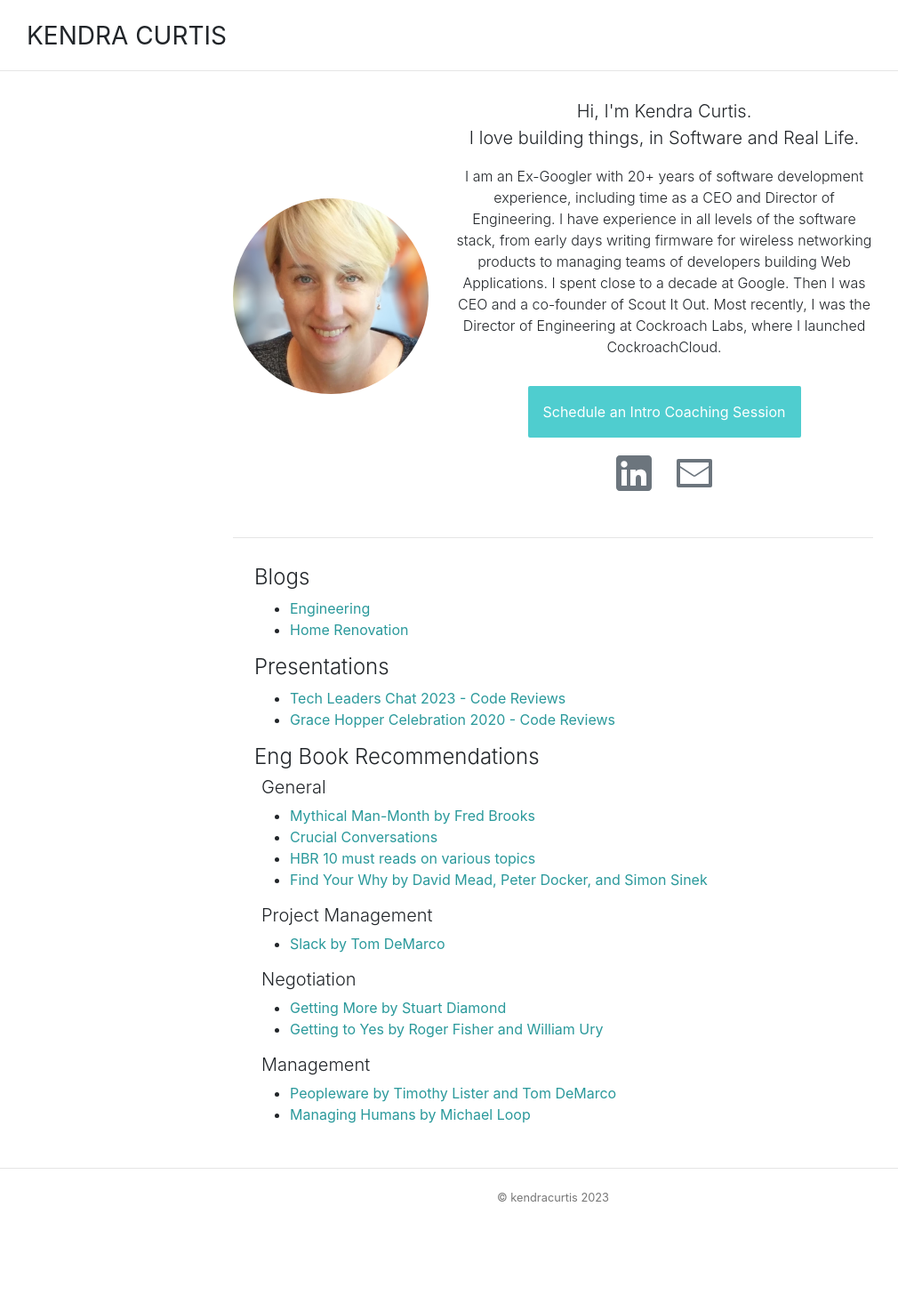
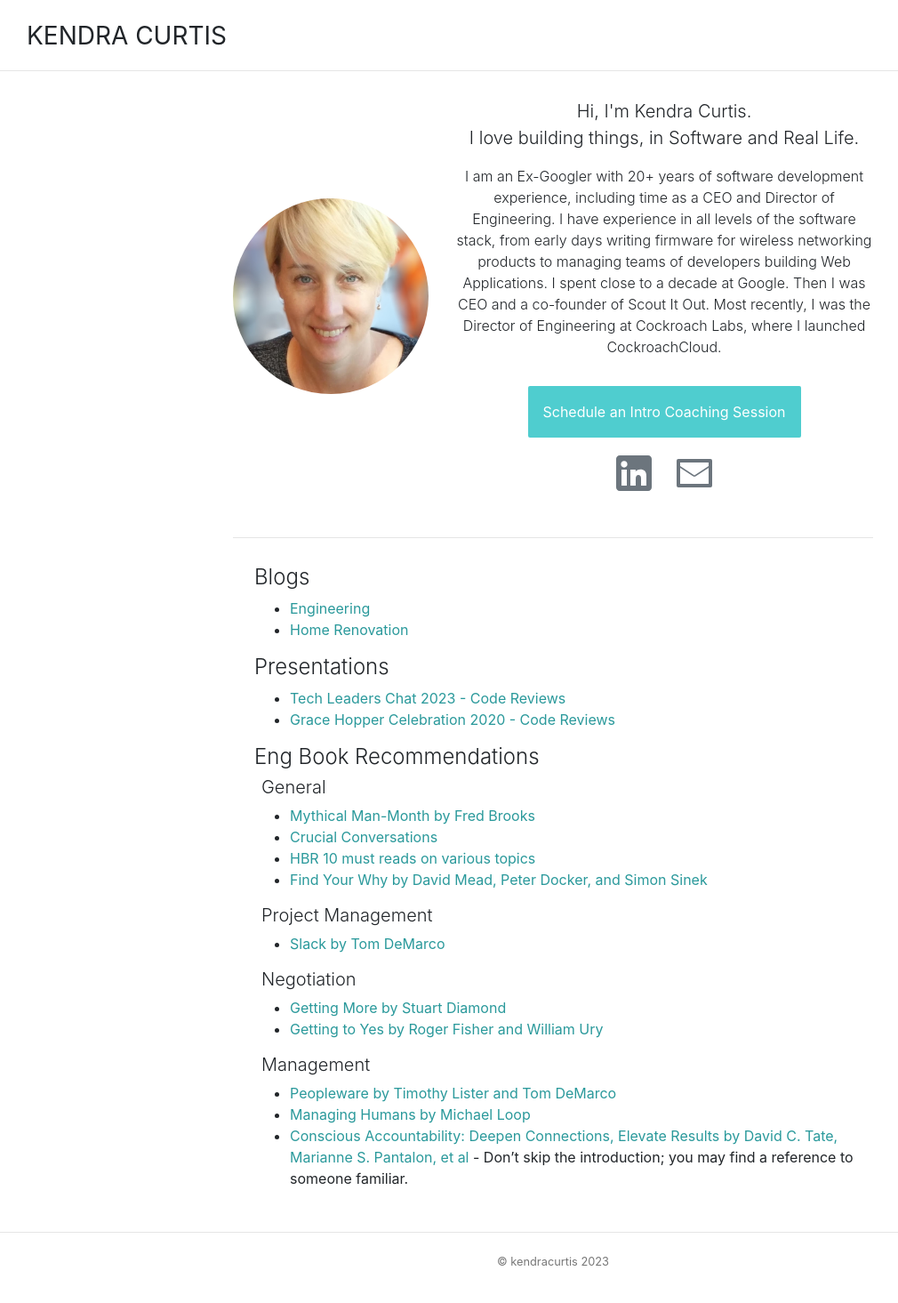
Before and after one commit to kendracurtis/kendracurtis.github.io, a Jekyll site: the page built from index.md, in a window 1280 px wide. Shown: the whole page at 89% size, without its empty margins (18-1028 px from the left). Built offline with Jekyll 4.4.1, drawn with Linux system fonts in a browser that asks for light colours; before the commit the page ends 1393 px from its top, so only the background shows below that.

Commit message:
Updated Book Links
Added Amazon Affiliate links

```diff
--- a/index.md
+++ b/index.md
@@ -58,18 +58,19 @@
 
 #### Eng Book Recommendations
 ##### General
-* [Mythical Man-Month by Fred Brooks](https://g.co/kgs/5oiiz9)
-* [Crucial Conversations](https://g.co/kgs/phwz1E)
-* [HBR 10 must reads on various topics ](https://store.hbr.org/books/hbr-10-must-read-series/)
-* [Find Your Why by David Mead, Peter Docker, and Simon Sinek](https://g.co/kgs/qLgS31)
+* [Mythical Man-Month by Fred Brooks](https://www.amazon.com/gp/search?ie=UTF8&tag=engcoach-20&linkCode=ur2&linkId=81e1fc47b2b8a7d8b241001a97ae5232&camp=1789&creative=9325&index=books&keywords=Mythical Man Month)
+* [Crucial Conversations](https://www.amazon.com/Crucial-Conversations-Third-Talking-Stakes/dp/B09MV3818X/ref=sr_1_1?crid=1DV9Y8NAE75CK&amp;keywords=crucial+conversations&amp;qid=1701223773&amp;sprefix=crutial+converstaions%252Caps%252C152&amp;sr=8-1&_encoding=UTF8&tag=engcoach-20&linkCode=ur2&linkId=6099b93cb09600b05af24352d38bb8ba&camp=1789&creative=9325)
+* [HBR 10 must reads on various topics ](https://www.amazon.com/gp/search?ie=UTF8&tag=engcoach-20&linkCode=ur2&linkId=69532e749bc833e9e6fff5b9755033ff&camp=1789&creative=9325&index=books&keywords=HBR 10 must reads)
+* [Find Your Why by David Mead, Peter Docker, and Simon Sinek](https://www.amazon.com/Find-Your-Why-audiobook/dp/B074F33DYD/ref=sr_1_1?crid=22CEL9TPGGS8N&amp;keywords=Find+Your+Why+by+David+Mead%252C+Peter+Docker%252C+and+Simon+Sinek&amp;qid=1701224265&amp;s=books&amp;sprefix=find+your+why+by+david+mead%252C+peter+docker%252C+and+simon+sinek%252Cstripbooks%252C138&amp;sr=1-1&_encoding=UTF8&tag=engcoach-20&linkCode=ur2&linkId=2c4eb9666b06af72325069f52ef42aea&camp=1789&creative=9325)
 
 ##### Project Management
-* [Slack by Tom DeMarco](https://g.co/kgs/dUYrz9)
+* [Slack by Tom DeMarco](https://www.amazon.com/gp/search?ie=UTF8&tag=engcoach-20&linkCode=ur2&linkId=80f8bda6d90d78f34129a873f1f33921&camp=1789&creative=9325&index=books&keywords=Slack by Tom DeMarco)
 
 ##### Negotiation
-* [Getting More by Stuart Diamond](https://g.co/kgs/K3f1YZ)
-* [Getting to Yes by Roger Fisher and William Ury](https://g.co/kgs/id5jXd)
+* [Getting More by Stuart Diamond](https://www.amazon.com/gp/search?ie=UTF8&tag=engcoach-20&linkCode=ur2&linkId=f73af91024af692909c7fcc6493b7914&camp=1789&creative=9325&index=books&keywords=Getting More by Stuart Diamond)
+* [Getting to Yes by Roger Fisher and William Ury](https://www.amazon.com/gp/search?ie=UTF8&tag=engcoach-20&linkCode=ur2&linkId=58d6a7a6915a0b9ae9fcd04d3d8e43a5&camp=1789&creative=9325&index=books&keywords=Getting to Yes by Roger Fisher and William Ury)
 
 ##### Management
-* [Peopleware by Timothy Lister and Tom DeMarco](https://g.co/kgs/QFzZTN)
-* [Managing Humans by Michael Loop](https://g.co/kgs/RojnG1)
+* [Peopleware by Timothy Lister and Tom DeMarco](https://www.amazon.com/gp/search?ie=UTF8&tag=engcoach-20&linkCode=ur2&linkId=30006ee0047391cf2a23df95e9e7b8f5&camp=1789&creative=9325&index=books&keywords=Peopleware by Timothy Lister and Tom DeMarco)
+* [Managing Humans by Michael Loop](https://www.amazon.com/gp/search?ie=UTF8&tag=engcoach-20&linkCode=ur2&linkId=511ccee34fc94d990137f798e3e92fbc&camp=1789&creative=9325&index=books&keywords=Managing Humans by Michael Loop)
+* [Conscious Accountability: Deepen Connections, Elevate Results by David C. Tate, Marianne S. Pantalon, et al](https://www.amazon.com/gp/search?ie=UTF8&tag=engcoach-20&linkCode=ur2&linkId=f39e3638caab5fac3649817f5bf9a7d2&camp=1789&creative=9325&index=books&keywords=Conscious Accountability Deepen Connections Elevate Results) - Don't skip the introduction; you may find a reference to someone familiar.
```
